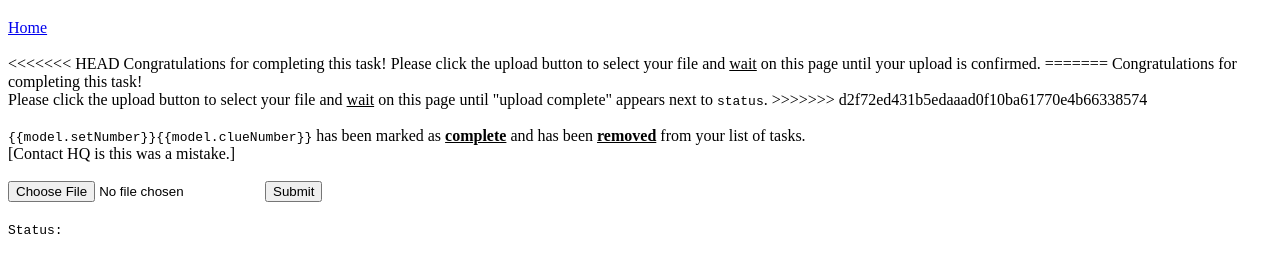
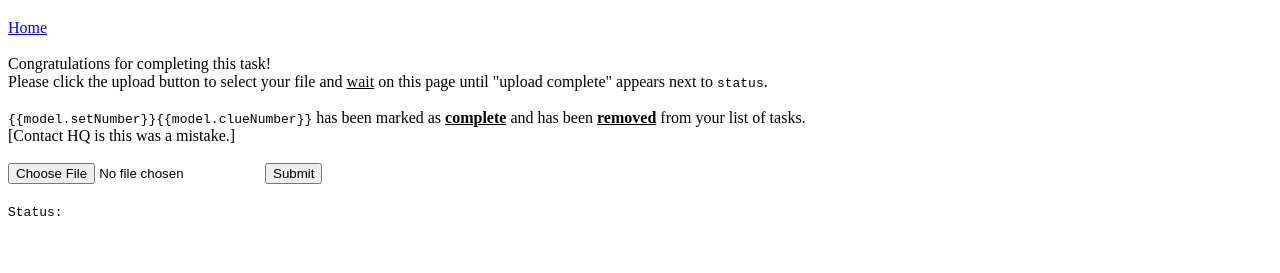
Before and after one commit to nathanold/HuskyHunter, a website: page public/main/field/templates/submit.html in a window 1280 px wide. Shown: the part 61-334 px from the top of the page. Drawn offline with Linux system fonts and the light colour scheme.

Commit message:
nathan merge

```diff
--- a/public/main/field/templates/submit.html
+++ b/public/main/field/templates/submit.html
@@ -7,13 +7,9 @@
             <h1>Submit File for <code>{{model.setNumber}}{{model.clueNumber}}</code></h1>
 
             <a href="#!/home" class="btn btn-primary">Home</a><br><br>
-<<<<<<< HEAD
-            Congratulations for completing this task! Please click the upload button to select your file and
-            <u>wait</u> on this page until your upload is confirmed.
-=======
+
             Congratulations for completing this task!  <br>Please click the upload button to select your file and
             <u>wait</u> on this page until "upload complete" appears next to <code>status</code>.
->>>>>>> d2f72ed431b5edaaad0f10ba61770e4b66338574
             <br><br>
             <code>{{model.setNumber}}{{model.clueNumber}}</code>
             has been marked as <strong><u>complete</u></strong>
```
Also changed, not shown: public/main/field/templates/completedTasks.html (+1 -6 lines), public/main/field/templates/field-team-1.html (+1 -12 lines), public/main/field/templates/unassigned.html (+2 -5 lines).
